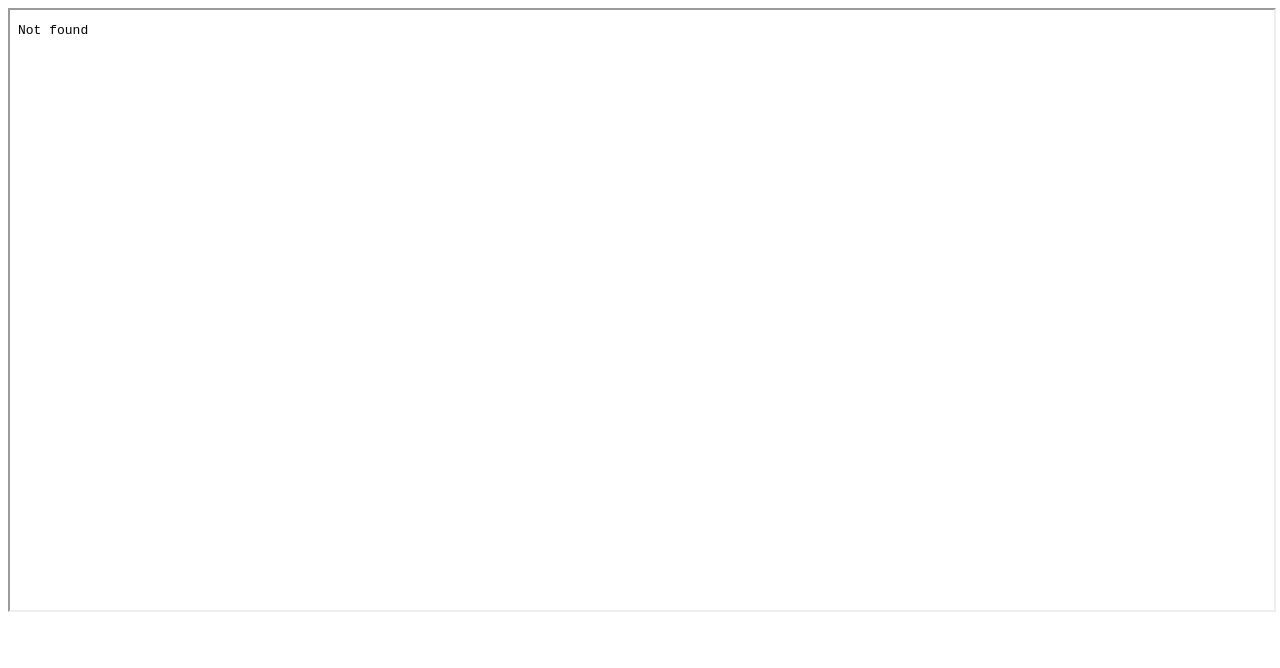
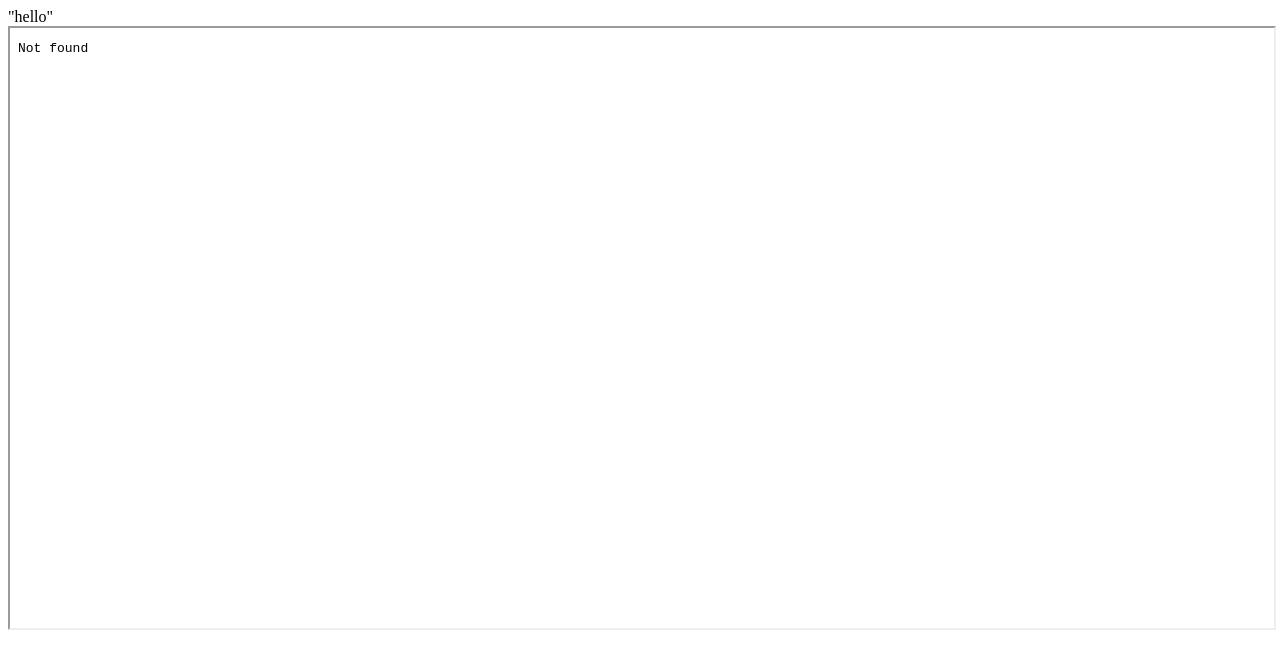
Before and after one commit to kew6688/kew6688.github.io, a plain HTML site: page index.html in a window 1280 px wide. Drawn offline with Linux system fonts and the light colour scheme.

Commit message:
index page

```diff
--- a/index.html
+++ b/index.html
@@ -1 +1,2 @@
-<iframe src=Yukai Resume.pdf width=100% height=600px></iframe>
+"hello"
+<iframe src=“Yukai Resume.pdf“ width=100% height=600px></iframe>
```
Also changed, not shown: 1 other file.
